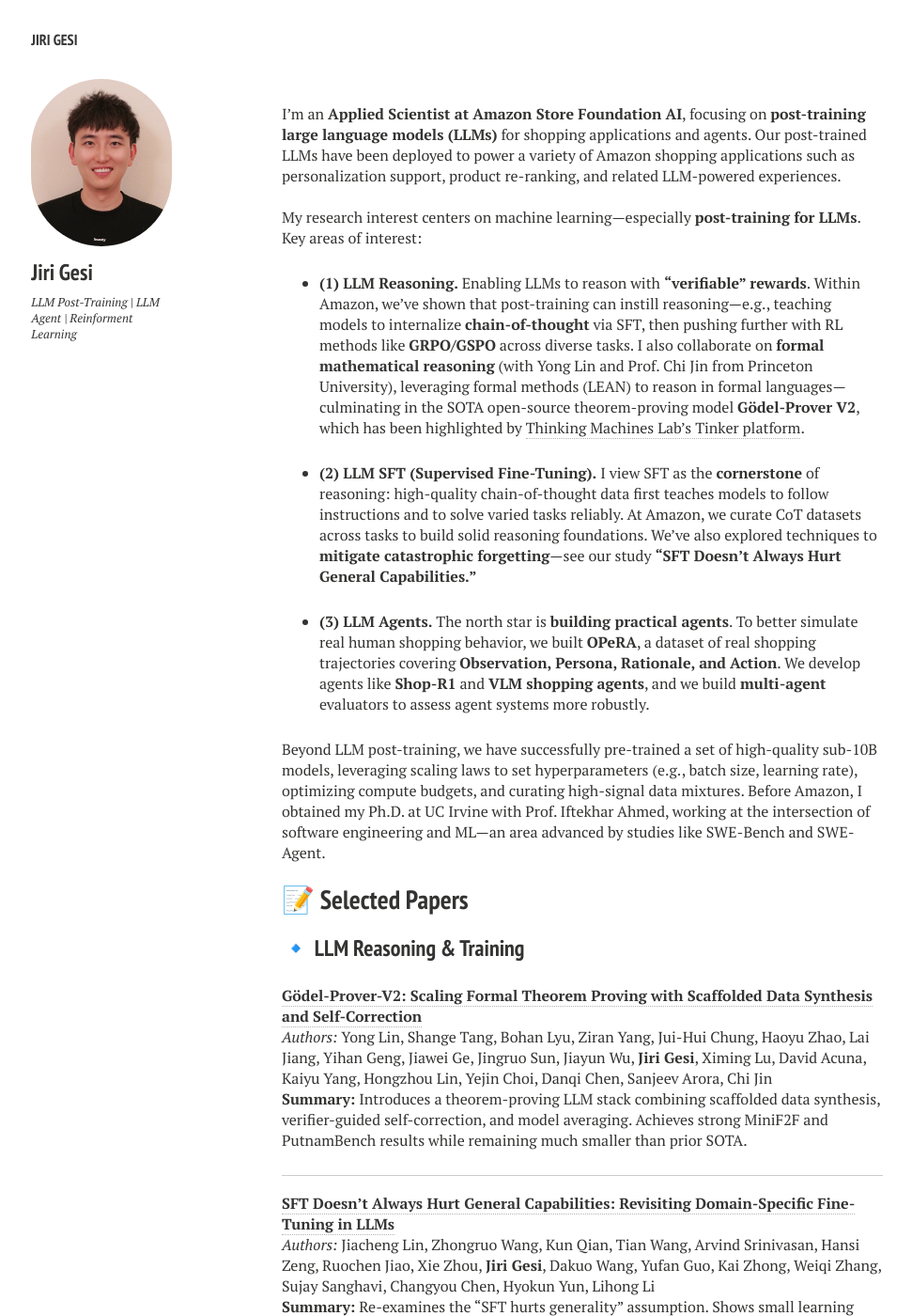
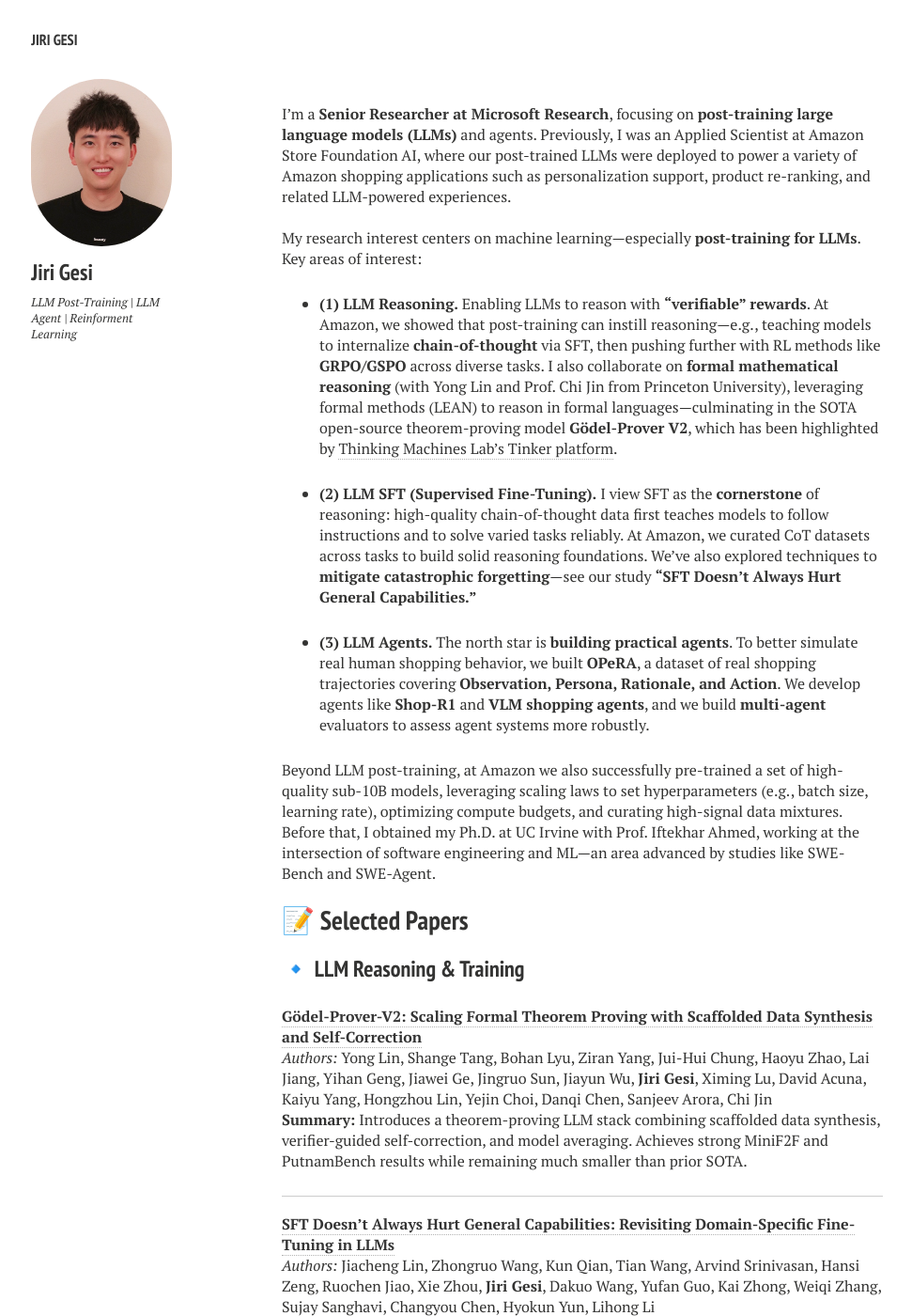
Before and after one commit to Jirigesi/Jirigesi.github.io, a Jekyll site: the page built from index.md, in a window 1280 px wide and 1400 px high. Shown: the whole window at 94% size, without its empty margins (20-991 px from the left). Built offline with Jekyll 4.4.1, drawn with Linux system fonts in a browser that asks for light colours; nearby versions of some CDN libraries; comment, search, counter and statistics services are not loaded.

Commit message:
Update affiliation: now Senior Researcher at Microsoft Research
Co-Authored-By: Claude Opus 4.8 (1M context) <noreply@anthropic.com>

```diff
--- a/index.md
+++ b/index.md
@@ -4,20 +4,20 @@ description: "Jiri Gesi"
 tags: [Jekyll, theme, responsive, blog, template]
 ---
 
-I’m an **Applied Scientist at Amazon Store Foundation AI**, focusing on **post-training large language models (LLMs)** for shopping applications and agents. Our post-trained LLMs have been deployed to power a variety of Amazon shopping applications such as personalization support, product re-ranking, and related LLM-powered experiences.
+I’m a **Senior Researcher at Microsoft Research**, focusing on **post-training large language models (LLMs)** and agents. Previously, I was an Applied Scientist at Amazon Store Foundation AI, where our post-trained LLMs were deployed to power a variety of Amazon shopping applications such as personalization support, product re-ranking, and related LLM-powered experiences.
 
 <br>
 
 My research interest centers on machine learning—especially **post-training for LLMs**. Key areas of interest:
 
-- **(1) LLM Reasoning.** Enabling LLMs to reason with **“verifiable” rewards**. Within Amazon, we’ve shown that post-training can instill reasoning—e.g., teaching models to internalize **chain-of-thought** via SFT, then pushing further with RL methods like **GRPO/GSPO** across diverse tasks. I also collaborate on **formal mathematical reasoning** (with Yong Lin and Prof. Chi Jin from Princeton University), leveraging formal methods (LEAN) to reason in formal languages—culminating in the SOTA open-source theorem-proving model **Gödel-Prover V2**, which has been highlighted by [Thinking Machines Lab’s Tinker platform](https://thinkingmachines.ai/tinker/).
+- **(1) LLM Reasoning.** Enabling LLMs to reason with **“verifiable” rewards**. At Amazon, we showed that post-training can instill reasoning—e.g., teaching models to internalize **chain-of-thought** via SFT, then pushing further with RL methods like **GRPO/GSPO** across diverse tasks. I also collaborate on **formal mathematical reasoning** (with Yong Lin and Prof. Chi Jin from Princeton University), leveraging formal methods (LEAN) to reason in formal languages—culminating in the SOTA open-source theorem-proving model **Gödel-Prover V2**, which has been highlighted by [Thinking Machines Lab’s Tinker platform](https://thinkingmachines.ai/tinker/).
 
 
-- **(2) LLM SFT (Supervised Fine-Tuning).** I view SFT as the **cornerstone** of reasoning: high-quality chain-of-thought data first teaches models to follow instructions and to solve varied tasks reliably. At Amazon, we curate CoT datasets across tasks to build solid reasoning foundations. We’ve also explored techniques to **mitigate catastrophic forgetting**—see our study **“SFT Doesn’t Always Hurt General Capabilities.”**
+- **(2) LLM SFT (Supervised Fine-Tuning).** I view SFT as the **cornerstone** of reasoning: high-quality chain-of-thought data first teaches models to follow instructions and to solve varied tasks reliably. At Amazon, we curated CoT datasets across tasks to build solid reasoning foundations. We’ve also explored techniques to **mitigate catastrophic forgetting**—see our study **“SFT Doesn’t Always Hurt General Capabilities.”**
 
 - **(3) LLM Agents.** The north star is **building practical agents**. To better simulate real human shopping behavior, we built **OPeRA**, a dataset of real shopping trajectories covering **Observation, Persona, Rationale, and Action**. We develop agents like **Shop-R1** and **VLM shopping agents**, and we build **multi-agent** evaluators to assess agent systems more robustly.
 
-Beyond LLM post-training, we have successfully pre-trained a set of high-quality sub-10B models, leveraging scaling laws to set hyperparameters (e.g., batch size, learning rate), optimizing compute budgets, and curating high-signal data mixtures. Before Amazon, I obtained my Ph.D. at UC Irvine with Prof. Iftekhar Ahmed, working at the intersection of software engineering and ML—an area advanced by studies like SWE-Bench and SWE-Agent.
+Beyond LLM post-training, at Amazon we also successfully pre-trained a set of high-quality sub-10B models, leveraging scaling laws to set hyperparameters (e.g., batch size, learning rate), optimizing compute budgets, and curating high-signal data mixtures. Before that, I obtained my Ph.D. at UC Irvine with Prof. Iftekhar Ahmed, working at the intersection of software engineering and ML—an area advanced by studies like SWE-Bench and SWE-Agent.
 
 
 ## 📝 Selected Papers
```
